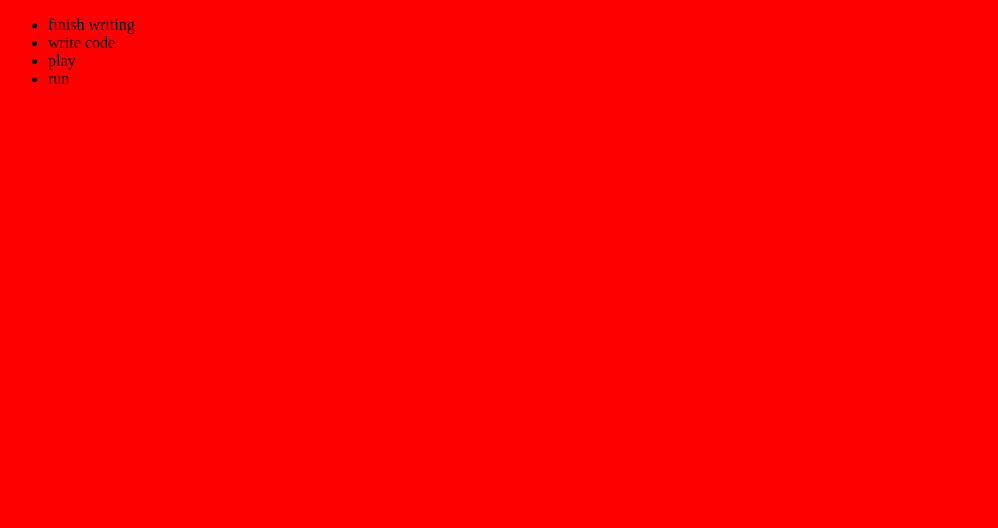
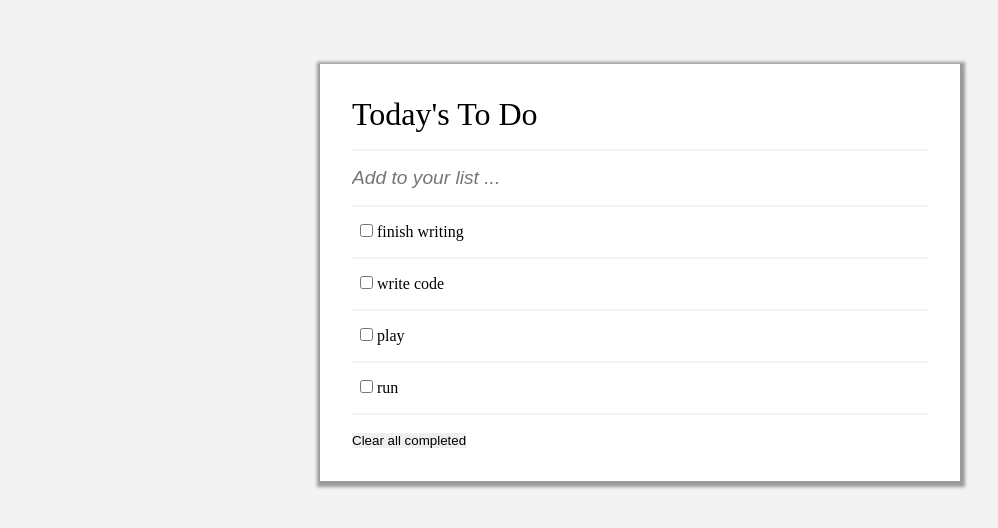
Before and after one commit to FevenSeyfu/Todo-List-app, a website built with webpack: page src/index.html in a window 1280 px wide. Shown: the whole page, without its empty margins (0-998 px from the left). Built offline with nearby package versions, Linux system fonts and the light colour scheme.

Commit message:
Style layout

```diff
--- a/src/index.html
+++ b/src/index.html
@@ -6,6 +6,22 @@
     <title>Todo List App</title>
 </head>
 <body>
-  <ul id="todoListPlaceholder"></ul>
+  <div class="container">
+    <header>
+			<h1 class="header-text">Today's To Do</h1>
+			<!-- <button class="reload-icon">
+				<img src="" alt="">
+		  </button> -->
+		</header>
+		<hr>
+		<form action="">
+			<label for="Add-task">
+				<input type="text" class="input-task" name="Add-task" placeholder="Add to your list ...">
+			</label>
+			<hr>
+      <ul id="todoListPlaceholder"></ul>
+			<button class="clear-tasks" type="reset">Clear all completed</button>
+		</form>
+	</div>
 </body>
 </html>
--- a/src/index.js
+++ b/src/index.js
@@ -27,10 +27,15 @@ const todoTasks = [
 const AddTask = () => {
   const tasks = Object.keys(todoTasks);
   tasks.forEach((task) => {
-    // taskList.innerHTML = `<li class="list-item">${todoTasks[task].description}</li>`;
     const taskList = document.createElement('li');
-    taskList.classList.add('list-item');
-    taskList.innerText = todoTasks[task].description;
+    taskList.innerHTML = `
+      <li class="list-item">
+        <label class="checkbox-label">
+          <input type="checkbox" name="${todoTasks[task].index}" id="">
+          ${todoTasks[task].description}
+        </label>
+      </li>
+      <hr>`;
     taskListContainer.appendChild(taskList);
   });
 };
--- a/src/style.css
+++ b/src/style.css
@@ -1,3 +1,48 @@
+* {
+  margin: 0;
+  padding: 0;
+  box-sizing: border-box;
+}
+
 body {
-  background-color: red;
+  background-color: #f3f3f3;
 }
+
+.container {
+  width: 50%;
+  height: auto;
+  margin: 5% auto;
+  padding: 2rem;
+  box-shadow: 1px 2px 3px 4px rgba(20, 20, 20, 0.4);
+  background-color: #fff;
+}
+
+h1 {
+  font-weight: 300;
+}
+
+hr {
+  margin: 1rem 0;
+  background-color: #f3f3f3;
+  border: none;
+  height: 2px;
+  width: 100%;
+}
+
+.input-task {
+  border: none;
+  font-size: 1.2rem;
+  font-style: italic;
+}
+
+#todoListPlaceholder {
+  list-style-type: none;
+}
+
+.checkbox-label {
+  padding-left: 0.5rem;
+}
+
+.clear-tasks {
+  border: none;
+}
```
